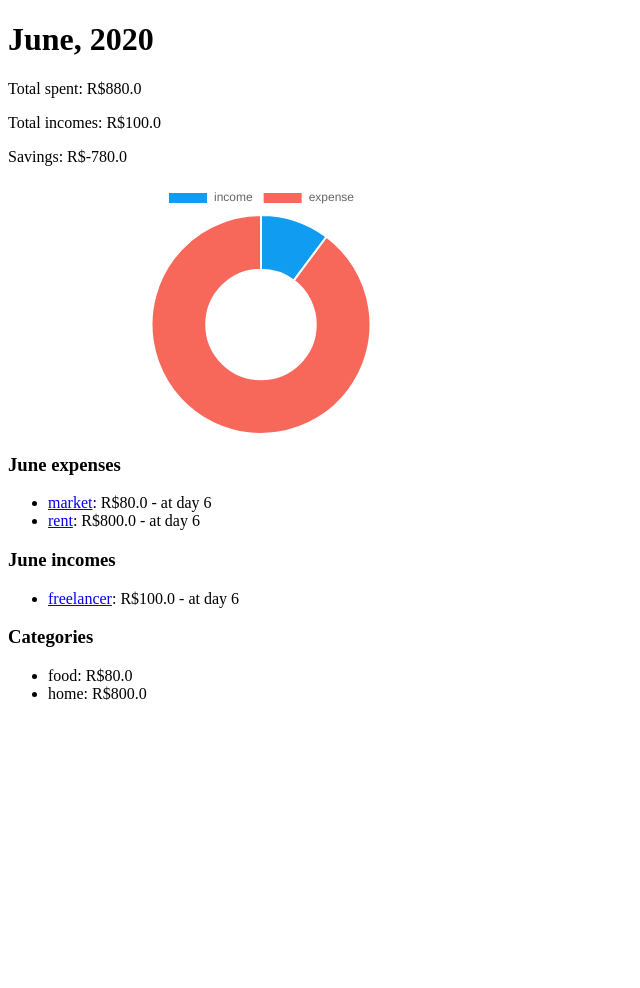
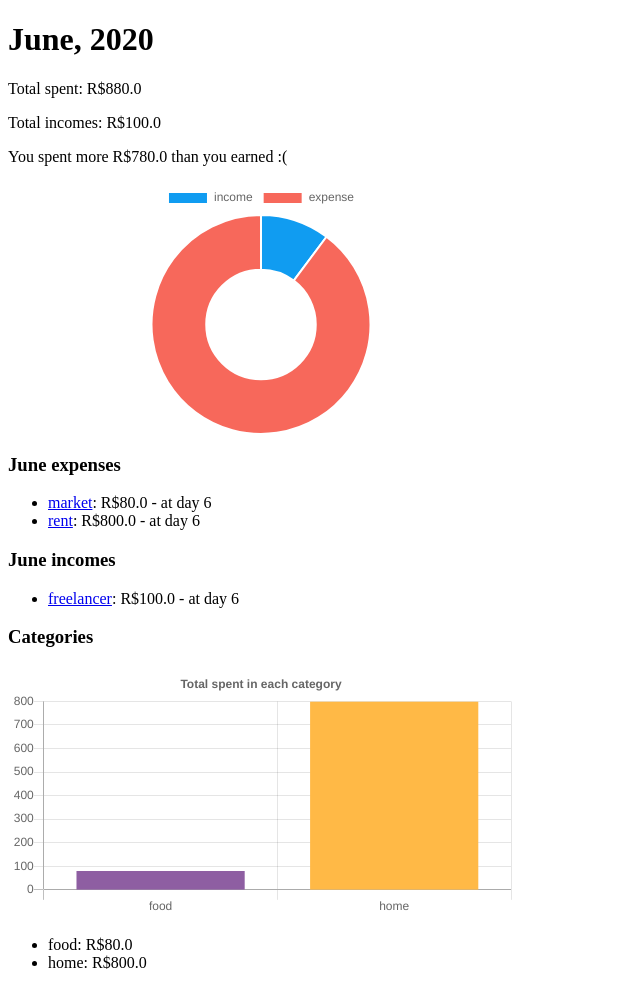
Before and after one commit to ferreira-mariana/finances, a Django app: page /finances/month/2020/6/ in a window 1280 px wide. Shown: the whole page, without its empty margins (0-640 px from the left). Before the commit the page ends 700 px from the top, so only its background shows below. Run offline with Django 3.2, Linux system fonts and the light colour scheme; data comes from the database, SQL or seed files in the repository.

Commit message:
bar chart

```diff
--- a/finances/templates/finances/month.html
+++ b/finances/templates/finances/month.html
@@ -8,7 +8,7 @@
     <h1>{{month}}, {{year}} </h1>
     <p>Total spent: R${{ total_expense }}</p>
     <p>Total incomes: R${{ total_income }}</p>
-    <p>Savings: R${{ savings }}</p>
+    <p>{{ savings_message }}</p>
 
     <div style="width:40%;">
         <canvas id="pie-chart"></canvas>
@@ -29,6 +29,9 @@
     </ul>
 
     <h3>Categories</h3>
+    <div style="width:40%;">
+        <canvas id="bar-chart"></canvas>
+    </div>
     <ul>
     {% for name, amount in categories_dict.items %}
         <li>{{name}}: R${{amount}}</li>
@@ -37,25 +40,43 @@
 
     <script src="https://cdn.jsdelivr.net/npm/chart.js@2.9.3/dist/Chart.min.js"></script>
     <script>
-        var configPie = {
+
+        new Chart(document.getElementById('pie-chart').getContext('2d'), {
             type: 'doughnut',
             data: {
                 datasets: [{
-                data: {{ data|safe }},
-                backgroundColor: [
-                    '#109CF1', '#F7685B',
-                ],
-                label: 'Total'
+                    label: 'Total',
+                    data: {{ data|safe }},
+                    backgroundColor: [ '#109CF1', '#F7685B', '#2ED47A' ],
                 }],
                 labels: {{ labels|safe }}
             },
             options: { responsive: true }
-        };
+        });
 
-        window.onload = function() {
-            var ctx = document.getElementById('pie-chart').getContext('2d');
-            window.Pie = new Chart(ctx, configPie);
-        };
+        new Chart(document.getElementById("bar-chart"), {
+            type: 'bar',
+            data: {
+                datasets: [{
+                    label: "Total spent",
+                    data: {{ categories_amount|safe }},
+                    backgroundColor: {{ background_colors|safe }},
+                }],
+                labels: {{ categories_names|safe }},
+            },
+            options: {
+                legend: { display: false },
+                title: {
+                    display: true,
+                    text: 'Total spent in each category'
+                },
+                scales: {
+                    yAxes: [{
+                        ticks: { beginAtZero: true }
+                    }]
+                }
+            }
+        });
 
     </script>
 
--- a/finances/views.py
+++ b/finances/views.py
@@ -39,16 +39,29 @@ def month(request, year, month):
     savings = total_income - total_expense
 
     #data for charts
-    labels = ['income', 'expense']
-    data = [total_income, total_expense]
+    if savings > 0:
+        labels = ['income', 'expense', 'savings']
+        data = [total_income, total_expense, savings]
+        savings_message = 'You saved R${}! :D '.format(savings)
+    else:
+        labels = ['income', 'expense']
+        data = [total_income, total_expense]
+        if savings == 0:
+            savings_message = 'You spent exactly what you earned.'
+        else:
+            savings_message = 'You spent more R${} than you earned :('.format(-savings)
 
     categories_names = []
     for e in expense_list:
-        categories_names.append(e.category)
+        if not (e.category in categories_names):
+            categories_names.append(e.category)
     categories_amount = []
-    for name in categories_names:
+    colors = ["#8e5ea2", "#FFB946","#3e95cd","#F7685B", "#3cba9f"] #colors for bar chart
+    background_colors = []
+    for index, name in enumerate(categories_names):
         amount = sum(e.amount for e in expense_list if e.category == name)
         categories_amount.append(amount)
+        background_colors.append(colors[index % len(colors)])
     categories_dict = {categories_names[i]: categories_amount[i] for i in range(len(categories_names))}
 
     month_name = datetime.date(year, month, 1).strftime("%B")
@@ -59,10 +72,14 @@ def month(request, year, month):
         'total_income': total_income,
         'savings': savings,
         'categories_dict': categories_dict,
+        'categories_names': categories_names,
+        'categories_amount': categories_amount,
+        'background_colors': background_colors,
         'year': year,
         'month': month_name,
         'labels': labels,
         'data': data,
+        'savings_message': savings_message,
     }
     return render(request, 'finances/month.html', context)
 
```
